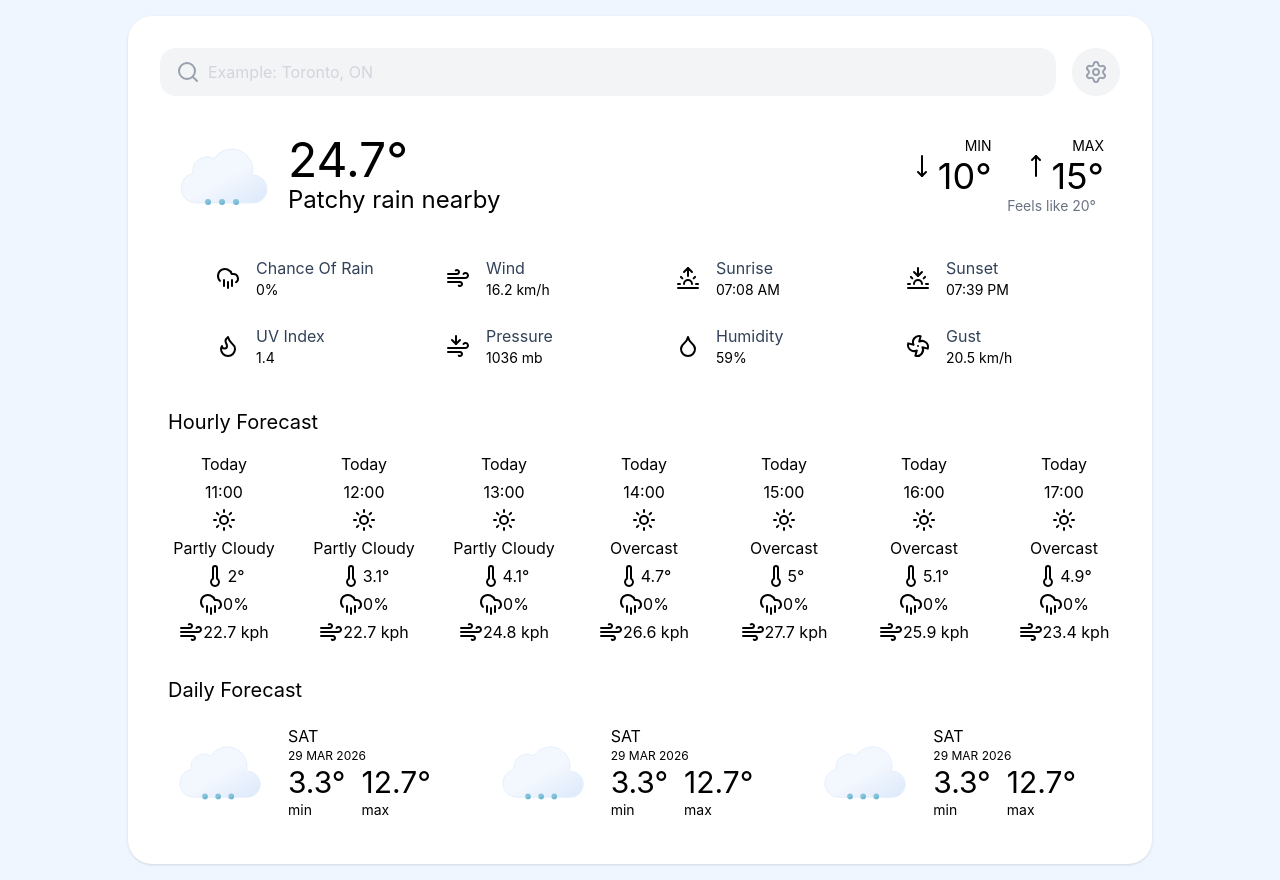
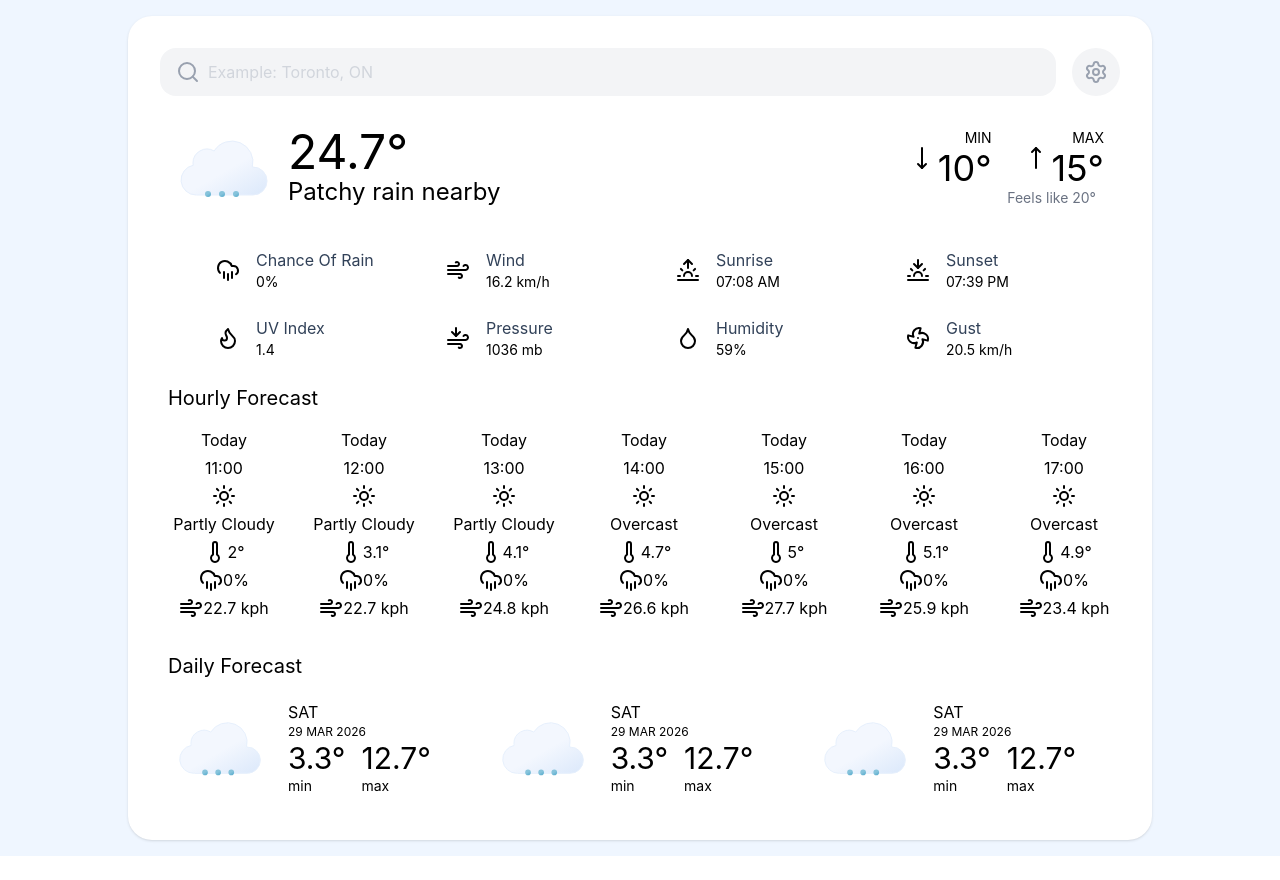
Before and after one commit to JustinShawAcademy/front-end, a React (Vite) app in the folder projects/000-weather-app/: page / in a window 1280 px wide. After the commit the page ends 856 px from the top, so only its background shows below. Built offline with nearby package versions, Linux system fonts and the light colour scheme.

Commit message:
refactor: Change padding on rows. Make more compact

```diff
--- a/projects/000-weather-app/src/components/CurrentWeather/CurrentWeather.jsx
+++ b/projects/000-weather-app/src/components/CurrentWeather/CurrentWeather.jsx
@@ -4,7 +4,7 @@ import TempRangeItem from './TempRangeItem'
 
 const CurrentWeather = () => {
     return (
-        <section className="pt-4 pr-4">
+        <section className="pt-2 pr-4">
             <div className="flex justify-between">
                 <div className="flex items-center">
                     <img
--- a/projects/000-weather-app/src/components/HourlyStats/HourlyStatsGrid.jsx
+++ b/projects/000-weather-app/src/components/HourlyStats/HourlyStatsGrid.jsx
@@ -98,7 +98,7 @@ const forecast = [
 
 const HourlyStatsGrid = () => {
     return (
-        <section className="flex flex-col gap-2 pt-6">
+        <section className="flex flex-col gap-2 pt-2">
             <h2 className="pl-2 text-xl capitalize">hourly forecast</h2>
             <div className="max-w-full min-w-0 overflow-x-auto">
                 <div className="flex flex-nowrap gap-3">
```
